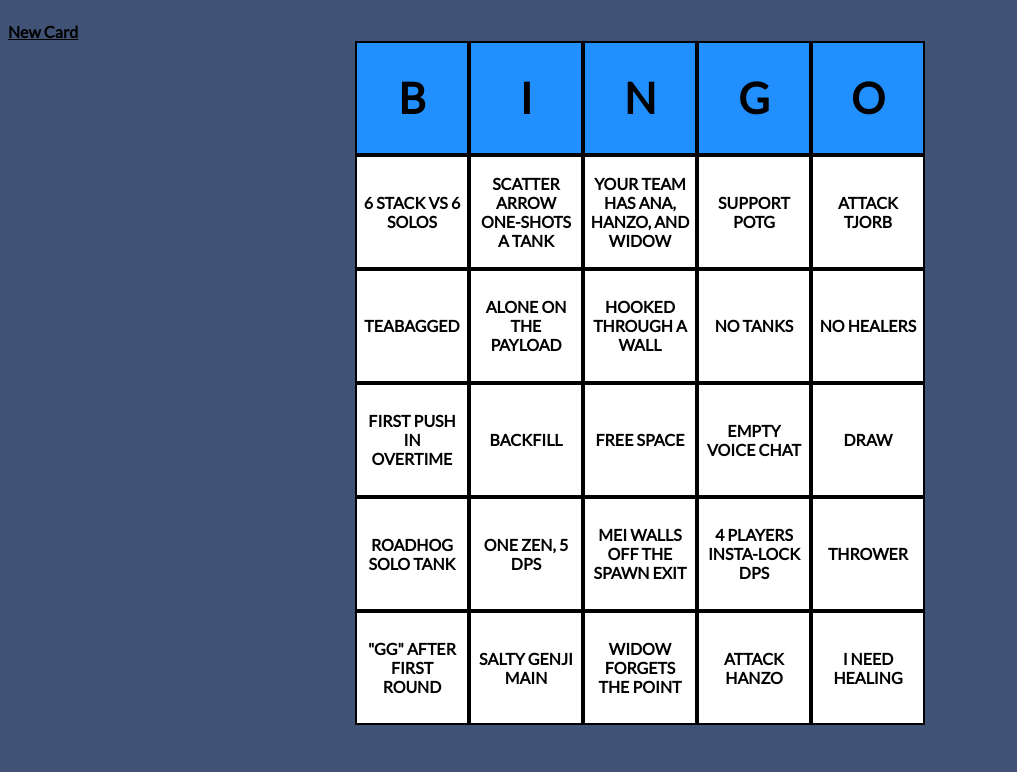
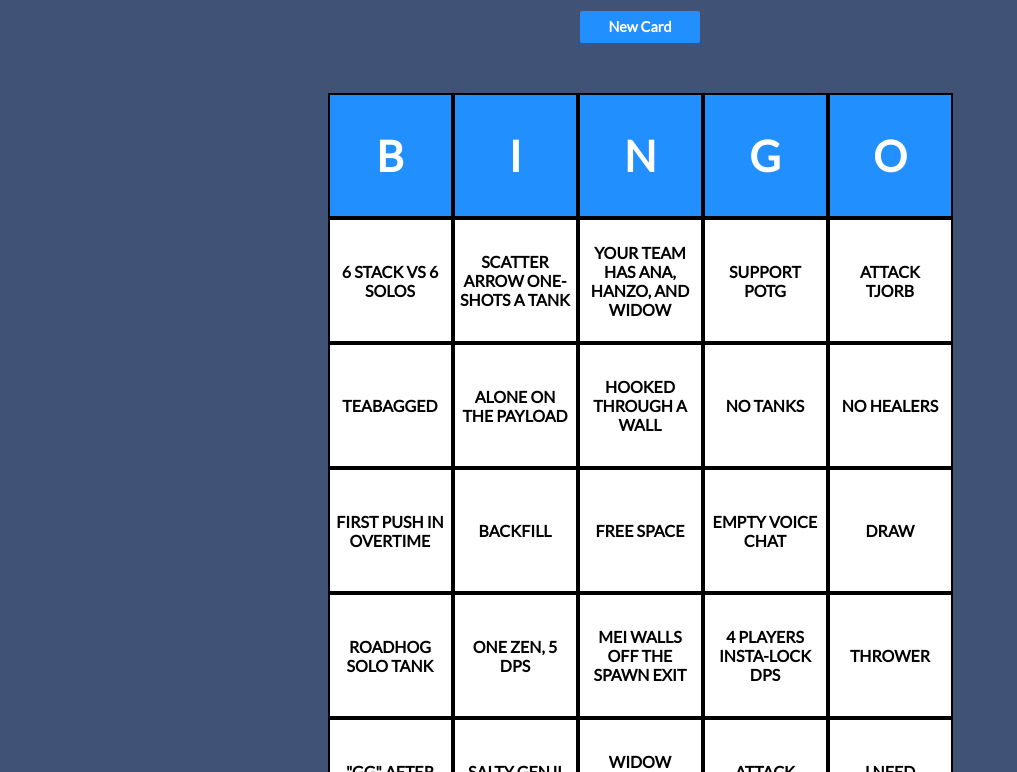
Before and after one commit to AJWGeek/OverwatchBingo, a plain HTML site: page index.html in a window 1280 px wide. Shown: the part 138-910 px from the top of the page, without its empty margins (0-1017 px from the left). Drawn offline with nearby package versions, Linux system fonts and the light colour scheme; a web font is replaced by a local one.

Commit message:
Styled button, fixed scroll bug

```diff
--- a/styles/style.css
+++ b/styles/style.css
@@ -2,6 +2,14 @@
 @font-face {
   font-family: 'Overwatch';
   src: url(https://us.battle.net/forums/static/fonts/f014015d/f014015d.woff);
+}
+
+* {
+  box-sizing: border-box;
+}
+
+html {
+  overflow-y: scroll;
 }
 
 body {
@@ -9,6 +17,11 @@ body {
   font-family: 'Lato', sans-serif;
   font-weight: 600;
   min-width: 600px;
+}
+
+header {
+  text-align: center;
+  margin: 50px 0;
 }
 
 footer {
@@ -21,12 +34,30 @@ a {
   color: inherit;
 }
 
+.button {
+  display: inline-block;
+  position: relative;
+  width: 120px;
+  height: 32px;
+  line-height: 32px;
+  border-radius: 2px;
+  font-size: 0.9em;
+  text-decoration: none;
+  text-align: center;
+}
+
+.button.blue {
+  background-color: #218ffe;
+  color: white;
+}
+
 .title {
   color: white;
   font-family: 'Overwatch';
   font-size: 48pt;
   text-align: center;
   text-transform: uppercase;
+  margin: 25px 0;
 }
 
 .grid {
@@ -46,12 +77,12 @@ a {
   color: black;
   display: flex;
   font-size: 12pt;
-  height: 100px;
+  height: 125px;
   justify-content: center;
   padding: 5px;
   text-align: center;
   text-transform: uppercase;
-  width: 100px;
+  width: 125px;
 }
 
 .cell.free {
@@ -61,4 +92,5 @@ a {
 #header .cell {
   background-color: #218ffe;
   font-size: 32pt;
+  color: white;
 }
```
